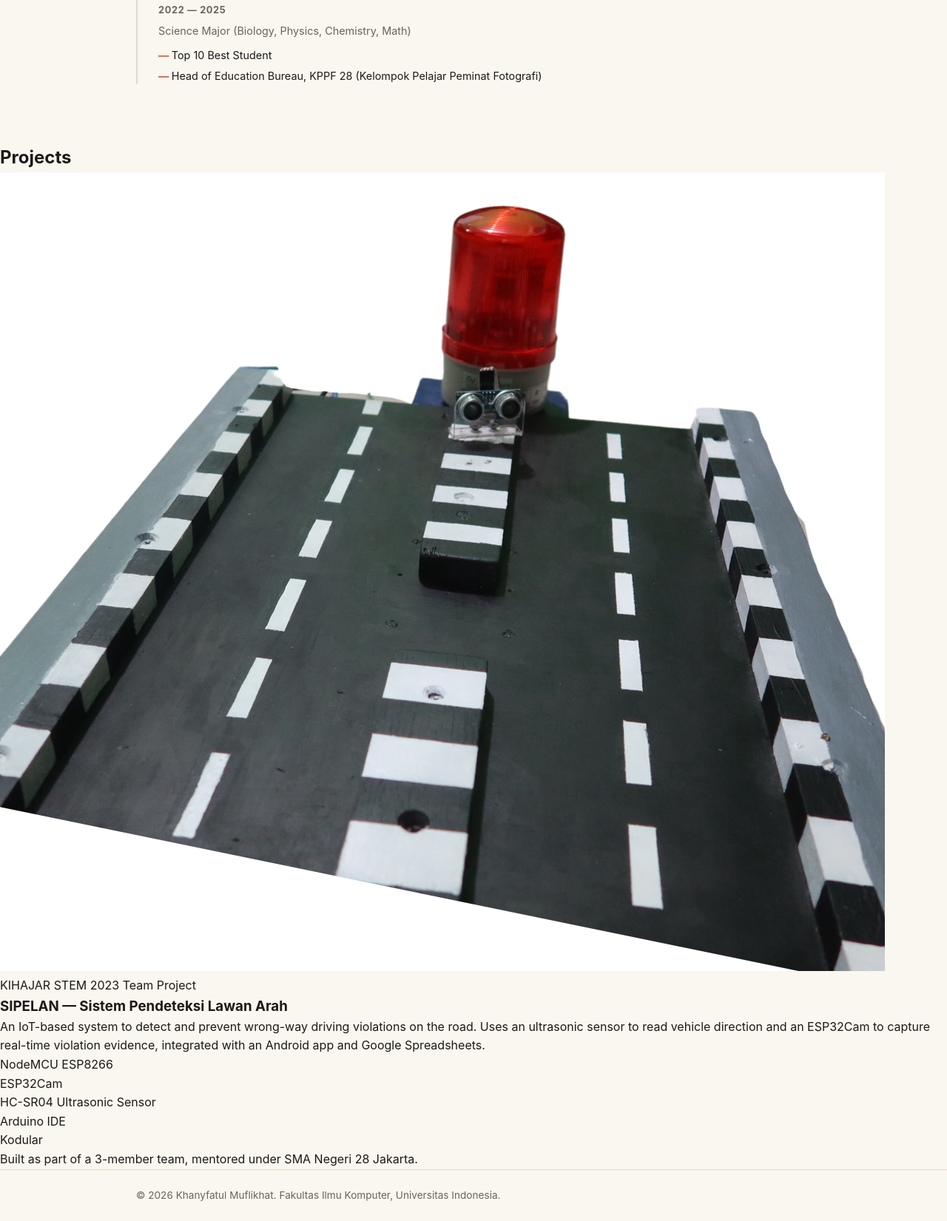
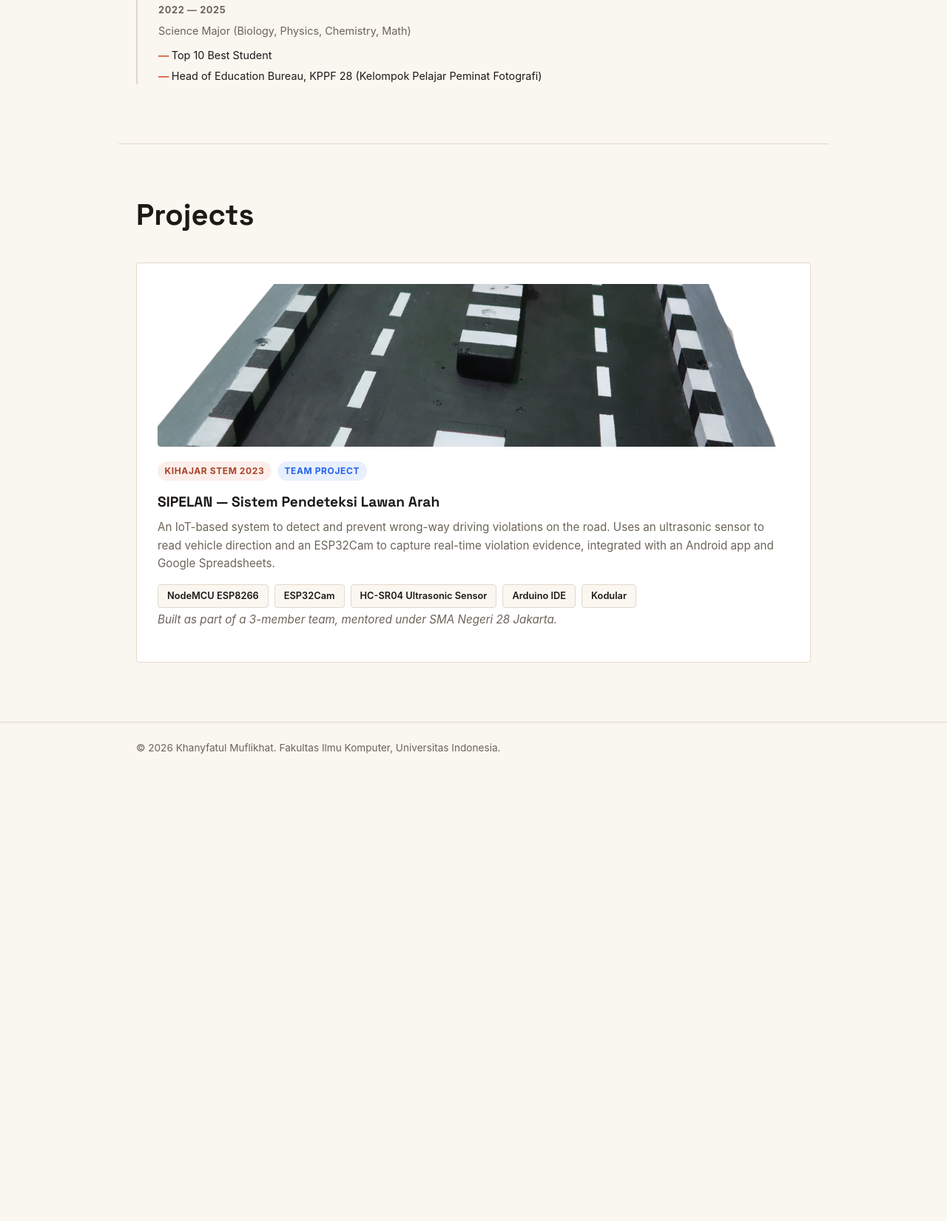
Before and after one commit to KhanyfatulMuflikhat/myportofolio, a Django app: page / in a window 1280 px wide. Shown: the part 1446-3097 px from the top of the page at 74% size. After the commit the page ends 2465 px from the top, so only its background shows below. Run offline with Django 5.2, Linux system fonts and the light colour scheme.

Commit message:
style(css): add badges and image styling for project card

```diff
--- a/static/css/style.css
+++ b/static/css/style.css
@@ -340,3 +340,111 @@ h1, .brand {
         left: -1.85rem;
     }
 }
+
+#projects {
+    padding: 4rem 0 5rem;
+    border-top: 1px solid var(--line);
+    max-width: 960px;
+    margin: 0 auto;
+    padding-left: 1.5rem;
+    padding-right: 1.5rem;
+}
+
+#projects h2 {
+    font-family: "Space Grotesk", sans-serif;
+    font-size: clamp(1.8rem, 4vw, 2.5rem);
+    margin-bottom: 2rem;
+}
+
+.project-card {
+    display: flex;
+    flex-direction: column;
+    gap: 1.25rem;
+    border: 1.5px solid var(--line);
+    border-radius: var(--radius);
+    padding: 1.75rem;
+    background-color: #fff;
+    transition: box-shadow 0.25s ease, transform 0.25s ease, border-color 0.25s ease;
+}
+
+.project-card:hover {
+    box-shadow: 0 8px 24px rgba(0, 0, 0, 0.08);
+    transform: translateY(-4px);
+    border-color: var(--accent);
+}
+
+.project-image {
+    border-radius: var(--radius);
+    overflow: hidden;
+}
+
+.project-image img {
+    display: block;
+    width: 100%;
+    height: 220px;
+    object-fit: cover;
+    border-radius: var(--radius);
+}
+
+.project-badges {
+    display: flex;
+    flex-wrap: wrap;
+    gap: 0.5rem;
+    margin-bottom: 0.9rem;
+}
+
+.badge {
+    display: inline-block;
+    font-size: 0.75rem;
+    font-weight: 700;
+    text-transform: uppercase;
+    letter-spacing: 0.05em;
+    padding: 0.2rem 0.6rem;
+    border-radius: 999px;
+}
+
+.badge-competition {
+    color: var(--accent-dark);
+    background-color: rgba(217, 93, 57, 0.1);
+}
+
+.badge-team {
+    color: #2563eb;
+    background-color: rgba(37, 99, 235, 0.1);
+}
+
+.project-card h3 {
+    font-family: "Space Grotesk", sans-serif;
+    font-size: 1.2rem;
+    margin-bottom: 0.4rem;
+}
+
+.project-card p {
+    color: var(--text-muted);
+    margin-bottom: 1rem;
+    font-size: 0.95rem;
+}
+
+.project-role {
+    font-size: 0.85rem;
+    color: var(--text-muted);
+    font-style: italic;
+    margin-top: 0.25rem;
+}
+
+.tech-stack {
+    list-style: none;
+    display: flex;
+    flex-wrap: wrap;
+    gap: 0.5rem;
+}
+
+.tech-stack li {
+    font-size: 0.8rem;
+    font-weight: 600;
+    padding: 0.3rem 0.75rem;
+    background-color: var(--paper);
+    border: 1px solid var(--line);
+    border-radius: var(--radius);
+    color: var(--ink);
+}
```
